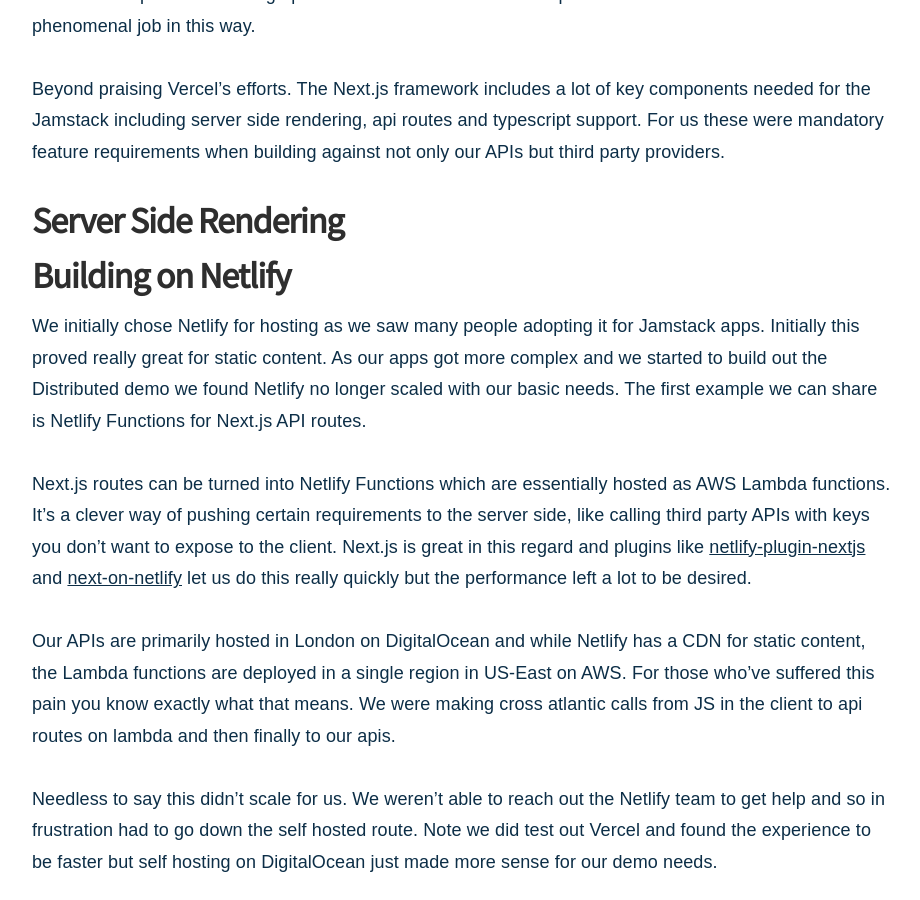
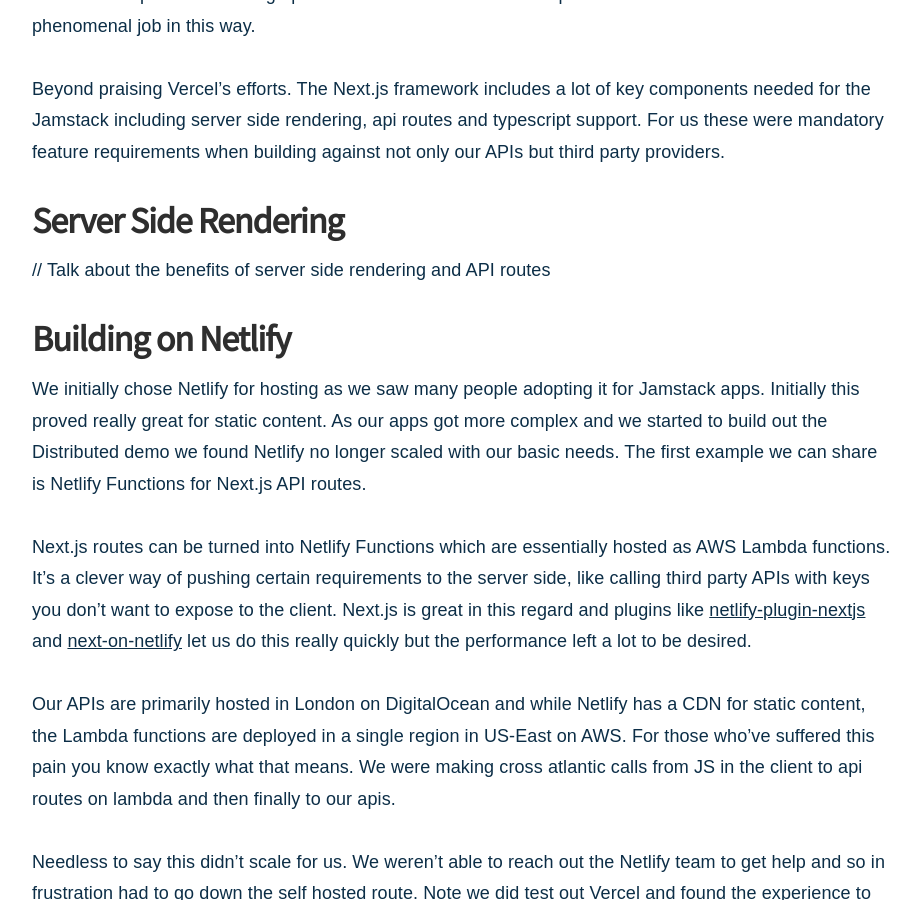
Before and after one commit to m3o/blog.m3o.com, a Jekyll site: the page built from _posts/2021-03-30-how-we-built-distributed-using-nextjs-and-micro.md, in a window 1280 px wide and 900 px high, scrolled down 2201 px. Shown: the whole window, without its empty margins (178-1098 px from the left). Built offline with Jekyll 4.4.1, drawn with Linux system fonts in a browser that asks for light colours; nearby versions of some CDN libraries.

Commit message:
checkpoint

```diff
--- a/_posts/2021-03-30-how-we-built-distributed-using-nextjs-and-micro.md
+++ b/_posts/2021-03-30-how-we-built-distributed-using-nextjs-and-micro.md
@@ -45,6 +45,8 @@
 and typescript support. For us these were mandatory feature requirements when building against not only our APIs but third party providers.
 
 ## Server Side Rendering
+
+// Talk about the benefits of server side rendering and API routes
 
 ## Building on Netlify
 
```
